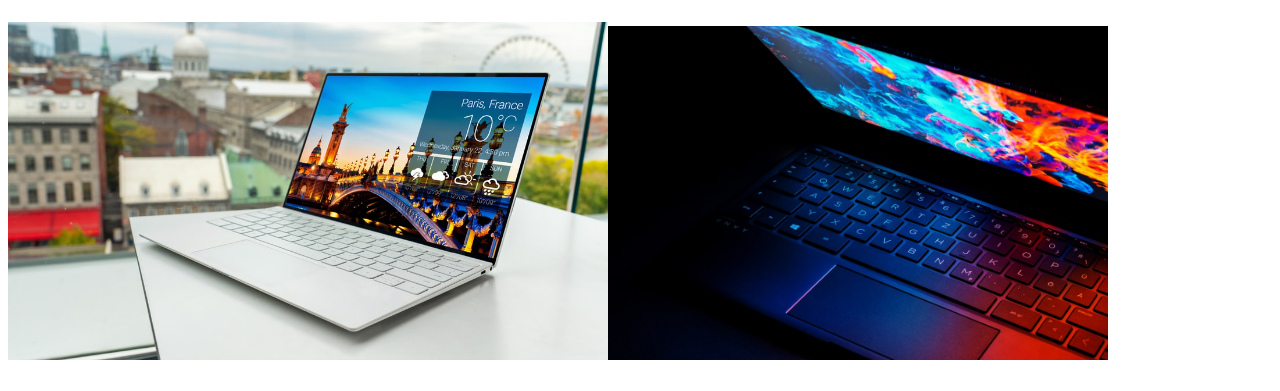
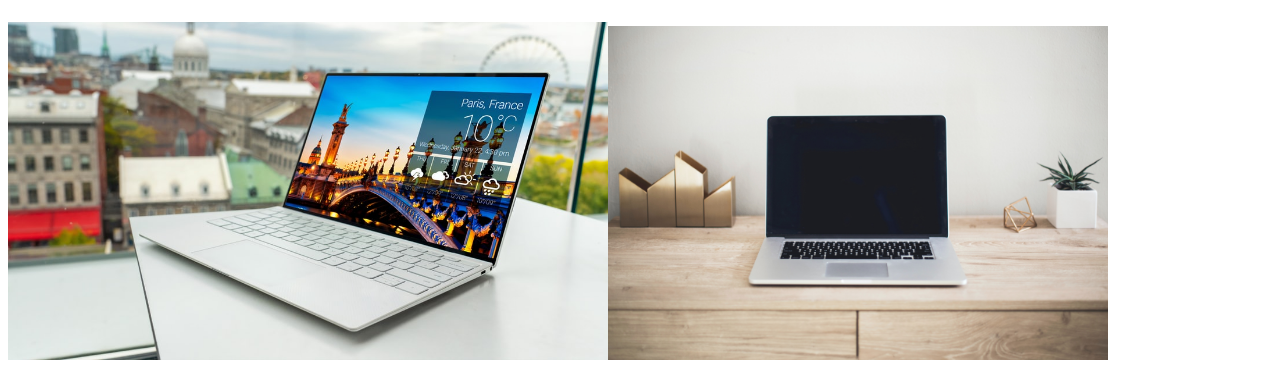
Before and after one commit to cm-mmako-ITvarsity/M1ASSESMENT6, a plain HTML site: page laptop.html in a window 1280 px wide. Shown: the part 158-549 px from the top of the page. Drawn offline with Linux system fonts and the light colour scheme.

Commit message:
Add files via upload

```diff
--- a/laptop.html
+++ b/laptop.html
@@ -12,7 +12,7 @@
         <br/><br/>
         <h2>LENOVO THINKPAD E14</h2>
        <div class="gallery">
-            <img src="images/Laptop3.jpeg" width="600"/><img src="images/laptop1.JPEG" width="500"/>
+            <img src="images/Laptop3.jpeg" width="600"/><img src="images/pc.jpg" width="500"/>
            <h3>r699.99</h3>
             <h4>Item information</h4>
         <table border="1">
```
Also changed, not shown: index.html (+1 -1 lines), images/pc.jpg (added).
